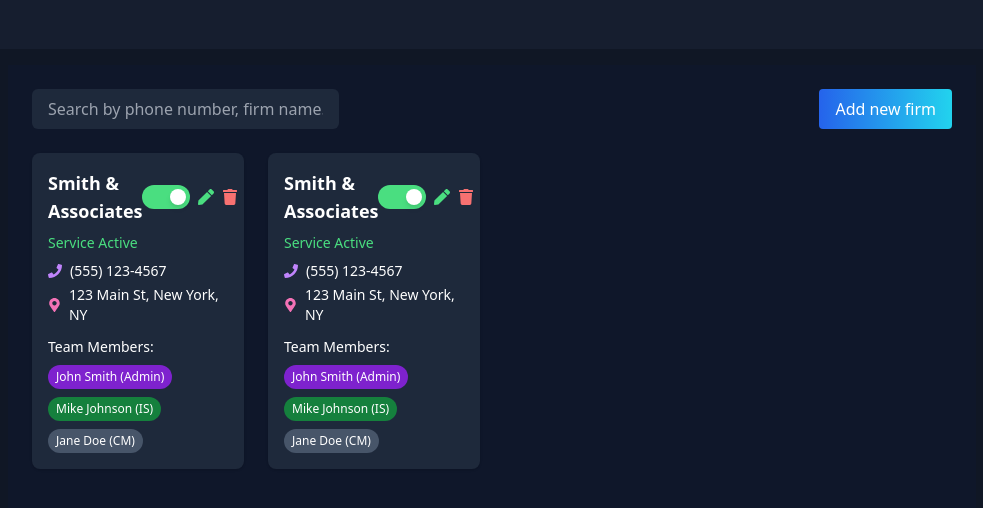
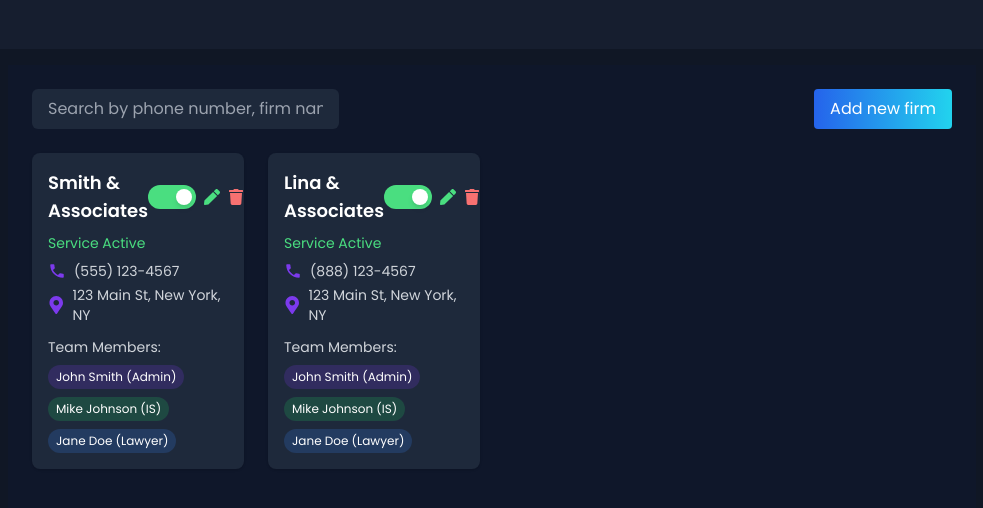
Before and after one commit to selim-reza-UITS/swift, a React (Vite) app: page /dashboard/law-Firm in a window 1280 px wide. Shown: the top 508 px of the page, without its empty margins (288-1271 px from the left). Built offline with nearby package versions, Linux system fonts and the light colour scheme; sample sign-in values are in the browser's storage.

Commit message:
update code

```diff
--- /dev/null
+++ b/src/Components/Dashboard/SuperAdmin/LawFirm/AddLawFirm.jsx
@@ -0,0 +1,158 @@
+import React, { useState } from "react";
+import { TbXboxXFilled } from "react-icons/tb";
+import Swal from "sweetalert2";
+import "animate.css";
+import "sweetalert2/dist/sweetalert2.min.css";
+
+const AddLawFirm = ({ onClose }) => {
+  const [formData, setFormData] = useState({
+    firmName: "",
+    phone: "",
+    email: "",
+    manager: "",
+    address: "",
+    website: "",
+  });
+
+  const handleChange = (e) => {
+    const { name, value } = e.target;
+    setFormData((prev) => ({ ...prev, [name]: value }));
+  };
+
+  const handleSubmit = (e) => {
+    e.preventDefault();
+
+    const { firmName, phone, email, manager, address, website } = formData;
+
+    if (!firmName || !phone || !email || !manager || !address || !website) {
+      Swal.fire({
+        icon: "warning",
+        title: "All fields are required!",
+        text: "Please fill in all fields before submitting.",
+        background: "#0f172a",
+        color: "#fff",
+        confirmButtonColor: "#3B82F6",
+      });
+      return;
+    }
+
+    Swal.fire({
+      icon: "success",
+      title: "Firm Registered!",
+      text: "Your firm has been successfully registered.",
+      background: "#0f172a",
+      color: "#fff",
+      confirmButtonColor: "#22C55E",
+    });
+
+    console.log("Submitted data:", formData);
+  };
+
+  return (
+    <div className="fixed inset-0 z-10 flex items-center justify-center bg-black/30 backdrop-blur-sm poppins">
+      <div className="animate__animated animate__fadeInDown relative max-w-2xl bg-[#0f172a] text-white rounded-xl p-8 w-full mx-4">
+        {/* Close Button */}
+        <button
+          onClick={onClose}
+          className="absolute text-[#FFFFFF] top-3 right-3 hover:text-red-400"
+        >
+          <TbXboxXFilled className="w-6 h-6" />
+        </button>
+
+        {/* Heading */}
+        <h2 className="mb-3 text-2xl font-semibold text-center">
+          Register Your Firm
+        </h2>
+        <p className="mb-6 text-sm text-center text-[#FFFFFF]">
+          Please provide the following information to set up your firm's
+          account.
+        </p>
+
+        <form className="space-y-6" onSubmit={handleSubmit}>
+          <div>
+            <label className="block mb-2 text-sm">Firm name*</label>
+            <input
+              type="text"
+              name="firmName"
+              value={formData.firmName}
+              onChange={handleChange}
+              className="w-full px-3 py-2 rounded-lg bg-[#1e293b] text-white text-sm outline-none"
+            />
+          </div>
+
+          <div>
+            <label className="block mb-2 text-sm">Phone Number*</label>
+            <input
+              type="text"
+              name="phone"
+              value={formData.phone}
+              onChange={handleChange}
+              className="w-full px-3 py-2 rounded-lg bg-[#1e293b] text-white text-sm outline-none"
+            />
+          </div>
+
+          <div>
+            <label className="block mb-2 text-sm">Email*</label>
+            <input
+              type="email"
+              name="email"
+              value={formData.email}
+              onChange={handleChange}
+              className="w-full px-3 py-2 rounded-lg bg-[#1e293b] text-white text-sm outline-none"
+            />
+          </div>
+
+          <div>
+            <label className="block mb-2 text-sm">Select Managing User*</label>
+            <select
+              name="manager"
+              value={formData.manager}
+              onChange={handleChange}
+              className="w-full px-3 py-2 rounded-lg bg-[#1e293b] text-white text-sm outline-none"
+            >
+              <option value=""></option>
+              <option value="1">John Smith</option>
+              <option value="2">Jane Doe</option>
+            </select>
+          </div>
+
+          <div>
+            <label className="block mb-2 text-sm">
+              Firm's physical address*
+            </label>
+            <input
+              type="text"
+              name="address"
+              value={formData.address}
+              onChange={handleChange}
+              className="w-full px-3 py-2 rounded-lg bg-[#1e293b] text-white text-sm outline-none"
+            />
+          </div>
+
+          <div>
+            <label className="block mb-1 text-sm">Firm's website*</label>
+            <input
+              type="text"
+              name="website"
+              value={formData.website}
+              onChange={handleChange}
+              className="w-full px-3 py-2 rounded bg-[#1e293b] text-white text-sm outline-none"
+            />
+          </div>
+
+          {/* Submit Button */}
+          <div className="flex justify-center">
+            <button
+              type="submit"
+              className="w-1/2 py-2 mt-4 text-white rounded-lg bg-gradient-to-r from-blue-600 to-cyan-400 hover:opacity-90"
+            >
+              Add Firm
+            </button>
+          </div>
+        </form>
+      </div>
+    </div>
+  );
+};
+
+export default AddLawFirm;
--- a/src/Components/Dashboard/SuperAdmin/LawFirm/LawFirm.jsx
+++ b/src/Components/Dashboard/SuperAdmin/LawFirm/LawFirm.jsx
@@ -2,7 +2,8 @@
 import React, { useState } from "react";
 import { FaPhone, FaMapMarkerAlt, FaPen, FaTrash } from "react-icons/fa";
 import Swal from "sweetalert2";
-
+import { MdLocalPhone } from "react-icons/md";
+import AddLawFirm from "./AddLawFirm";
 const fakeFirms = [
   {
     id: 1,
@@ -13,20 +14,20 @@ const fakeFirms = [
     team: [
       { name: "John Smith", role: "Admin", tag: "bg-purple-700" },
       { name: "Mike Johnson", role: "IS", tag: "bg-green-700" },
-      { name: "Jane Doe", role: "CM", tag: "bg-slate-600" },
+      { name: "Jane Doe", role: "Lawyer", tag: "bg-slate-600" },
     ],
     active: true,
   },
   {
     id: 2,
-    name: "Smith & Associates",
-    phone: "(555) 123-4567",
+    name: "Lina & Associates",
+    phone: "(888) 123-4567",
     address: "123 Main St, New York, NY",
     status: "Active",
     team: [
       { name: "John Smith", role: "Admin", tag: "bg-purple-700" },
       { name: "Mike Johnson", role: "IS", tag: "bg-green-700" },
-      { name: "Jane Doe", role: "CM", tag: "bg-slate-600" },
+      { name: "Jane Doe", role: "Lawyer", tag: "bg-slate-600" },
     ],
     active: true,
   },
@@ -51,7 +52,8 @@ const ToggleSwitch = ({ isOn, handleToggle }) => {
 
 const LawFirm = () => {
   const [firms, setFirms] = useState(fakeFirms);
-
+  const [isModalOpen, setIsModalOpen] = useState(false);
+  const [searchTerm, setSearchTerm] = useState("");
   const handleToggle = (id) => {
     Swal.fire({
       title: "Are you sure to deactivate?",
@@ -69,22 +71,35 @@ const LawFirm = () => {
       }
     });
   };
+  // Filtered firms based on search
+  const filteredFirms = firms.filter(
+    (firm) =>
+      firm.name.toLowerCase().includes(searchTerm.toLowerCase()) ||
+      firm.phone.toLowerCase().includes(searchTerm.toLowerCase())
+  );
 
   return (
-    <div className="min-h-screen bg-[#0F172A] text-white p-6">
+    <div className="min-h-screen bg-[#0F172A] text-white p-6 poppins">
       <div className="flex items-center justify-between mb-6">
         <input
           type="text"
           placeholder="Search by phone number, firm name..."
+          value={searchTerm}
+          onChange={(e) => setSearchTerm(e.target.value)}
           className="bg-[#1e293b] text-white px-4 py-2 rounded-md w-1/3 outline-none"
         />
-        <button className="px-4 py-2 text-white rounded bg-gradient-to-r from-blue-600 to-cyan-400">
+        <button
+          onClick={() => {
+            setIsModalOpen(true);
+          }}
+          className="px-4 py-2 text-white rounded bg-gradient-to-r from-blue-600 to-cyan-400"
+        >
           Add new firm
         </button>
       </div>
 
       <div className="grid grid-cols-1 gap-6 sm:grid-cols-2 lg:grid-cols-3 xl:grid-cols-4">
-        {firms.map((item) => (
+        {filteredFirms.map((item) => (
           <div
             key={item.id}
             className={`rounded-lg p-4 shadow transition-all ${
@@ -105,28 +120,48 @@ const LawFirm = () => {
               </div>
             </div>
 
-            <p className="mb-2 text-sm text-green-400">Service {item.status}</p>
-            <div className="flex items-center gap-2 mb-1 text-sm">
-              <FaPhone className="text-purple-400" /> {item.phone}
+            <p className="mb-2 text-sm text-[#4ADE80]">Service {item.status}</p>
+            <div className="flex items-center gap-2 mb-1 text-sm text-[#D1D5DB]">
+              <MdLocalPhone className="text-[#7C3AED] text-lg" />
+              {item.phone}
             </div>
-            <div className="flex items-center gap-2 mb-3 text-sm">
-              <FaMapMarkerAlt className="text-pink-400" /> {item.address}
+            <div className="flex items-center gap-2 mb-3 text-sm text-[#D1D5DB] mt-1">
+              <FaMapMarkerAlt className="text-[#7C3AED] text-lg" />{" "}
+              {item.address}
             </div>
 
-            <p className="mb-2 text-sm">Team Members:</p>
+            <p className="mb-2 text-sm text-[#D1D5DB]">Team Members:</p>
             <div className="flex flex-wrap gap-2">
-              {item.team.map((member, index) => (
-                <span
-                  key={index}
-                  className={`text-xs px-2 py-1 rounded-full ${member.tag}`}
-                >
-                  {member.name} ({member.role})
-                </span>
-              ))}
+              {item.team.map((member, index) => {
+                let bgColor = "#3B82F633"; // default: others
+
+                if (member.role === "Admin") {
+                  bgColor = "#7C3AED33";
+                } else if (member.role === "IS") {
+                  bgColor = "#22C55E33";
+                }
+
+                return (
+                  <span
+                    key={index}
+                    className="px-2 py-1 text-xs rounded-full"
+                    style={{ backgroundColor: bgColor }}
+                  >
+                    {member.name} ({member.role})
+                  </span>
+                );
+              })}
             </div>
           </div>
         ))}
       </div>
+      {isModalOpen && (
+        <AddLawFirm
+          onClose={() => {
+            setIsModalOpen(false);
+          }}
+        />
+      )}
     </div>
   );
 };
```
